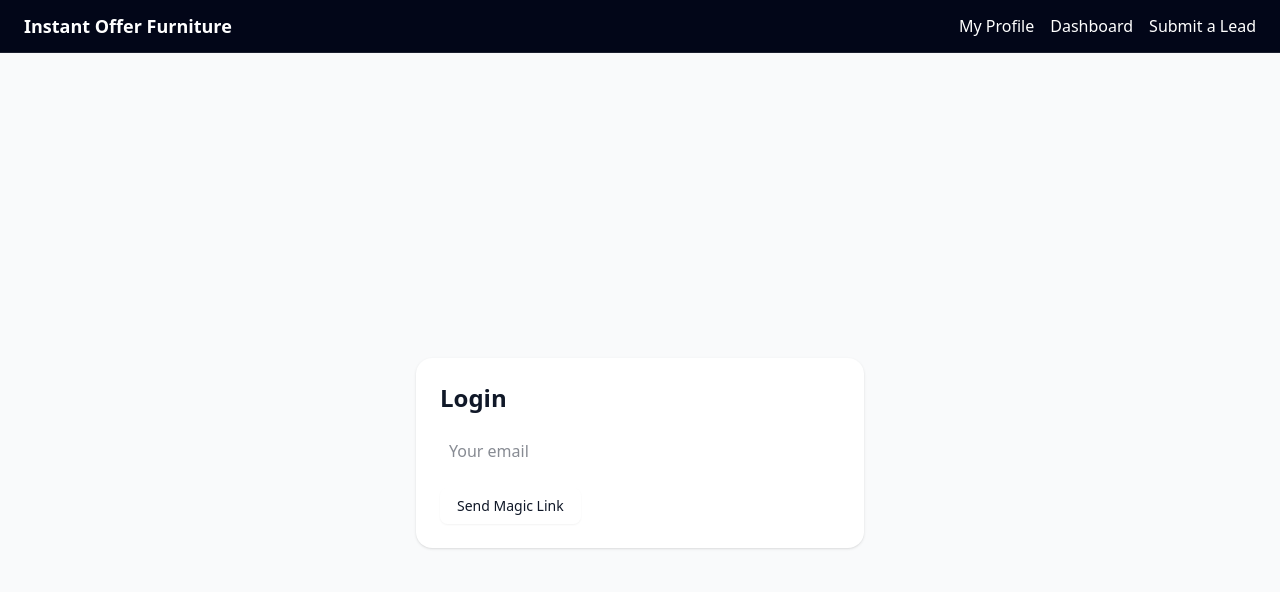
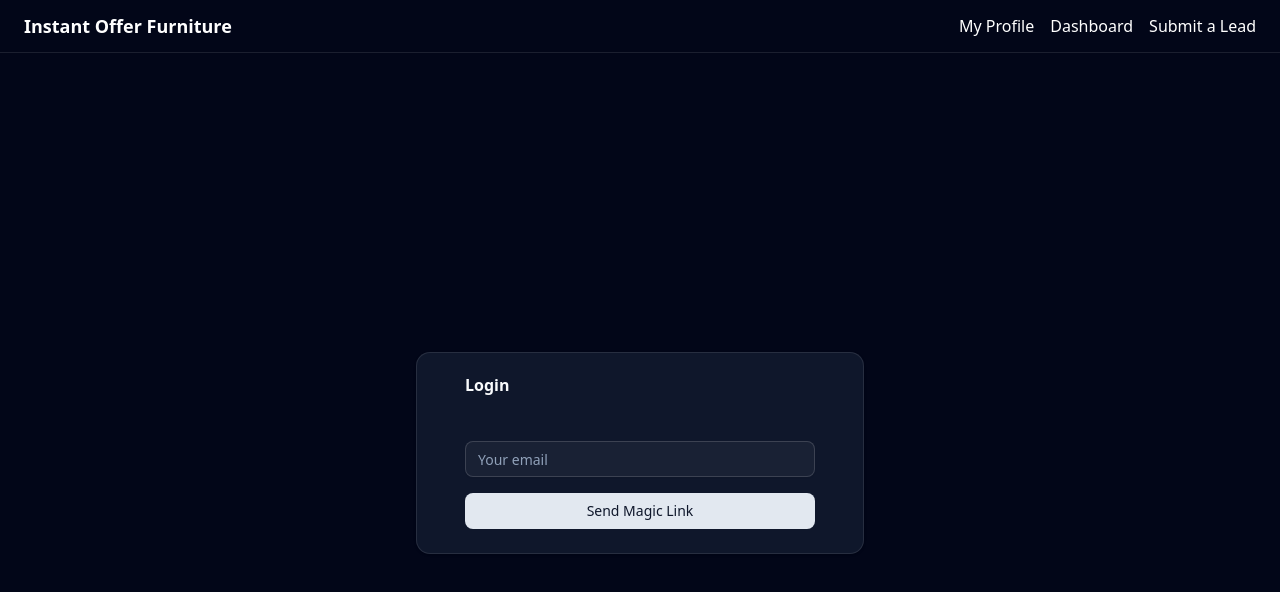
Before and after one commit to MSmallhouse/sourcing-app, a Next.js app: page /login in a window 1280 px wide. Shown: the top 592 px of the page. Built offline with nearby package versions, Linux system fonts and the light colour scheme; no server answers.

Commit message:
use shadcn components for login page

```diff
--- a/src/app/login/page.tsx
+++ b/src/app/login/page.tsx
@@ -4,6 +4,8 @@ import { useEffect, useState } from 'react'
 import { useRouter } from 'next/navigation'
 import { supabase } from '@/lib/supabaseClient'
 import { Button } from "@/components/ui/button"
+import { Card, CardHeader, CardTitle, CardContent } from "@/components/ui/card"
+import { Input } from "@/components/ui/input"
 
 export default function LoginPage() {
   const router = useRouter()
@@ -40,29 +42,33 @@ export default function LoginPage() {
   }
 
   return (
-    <div className="min-h-screen flex items-center justify-center bg-gray-50">
-      <div className="w-full max-w-md p-6 bg-white text-gray-900 rounded-2xl shadow">
-        <h1 className="text-2xl font-semibold mb-4">Login</h1>
+    <div className="min-h-screen flex items-center justify-center bg-background text-foreground">
+      <Card className="w-full max-w-md p-6 space-y-4">
+        <CardHeader>
+          <CardTitle>Login</CardTitle>
+        </CardHeader>
+        <CardContent>
           <form onSubmit={handleLogin} className="space-y-4">
-          <input
+            <Input
               type="email"
               placeholder="Your email"
               value={email}
               onChange={(e) => setEmail(e.target.value)}
-            className="w-full border rounded-lg p-2"
               required
             />
             <Button
-            variant="outline"
+              variant="default"
               type="submit"
+              className="w-full"
             >
               Send Magic Link
             </Button>
           </form>
           {message && (
-          <p className="mt-4 text-sm text-gray-600">{message}</p>
+            <p className="mt-4 text-sm text-muted-foreground">{message}</p>
           )}
-      </div>
+        </CardContent>
+      </Card>
     </div>
   )
 }
```
Lines whose indentation alone changed are shown as unchanged.
